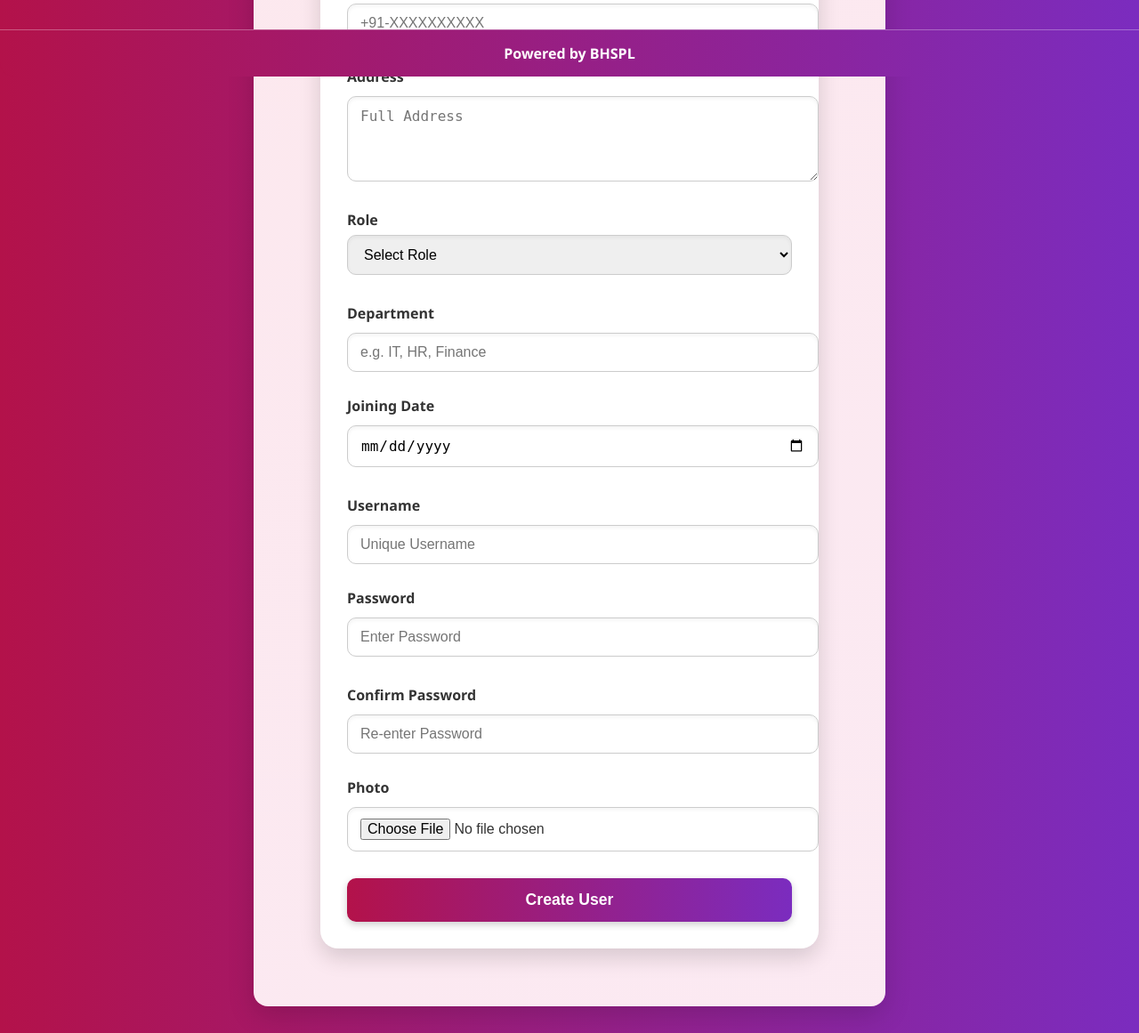
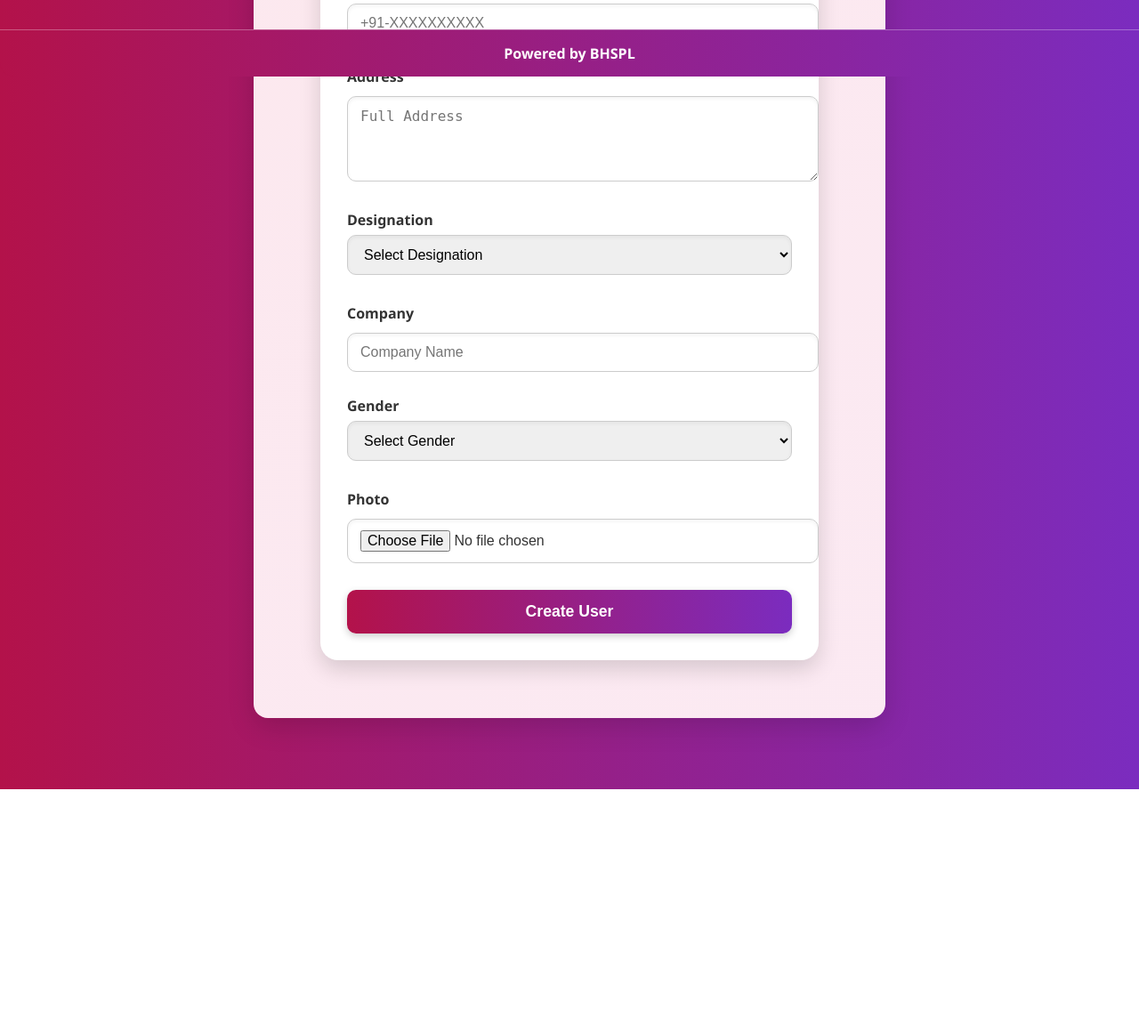
Before and after one commit to SIVA-KRISHNA23/vcard, a Flask app: page /create_user in a window 1280 px wide. Shown: the part 714-1875 px from the top of the page at 89% size. After the commit the page ends 1601 px from the top, so only its background shows below. Run offline with Flask 3, Linux system fonts and the light colour scheme; a user stored in the database is signed in.

Commit message:
Refactor user creation form fields and validation
Removed role and department fields, added designation and company fields. Updated gender selection and removed password fields from the form validation.

```diff
--- a/templates/create_user.html
+++ b/templates/create_user.html
@@ -42,45 +42,36 @@
 
         <div class="form-row">
             <div class="form-col">
-                <label for="role">Role</label>
-                <select id="role" name="role" required>
-                    <option value="" disabled selected>Select Role</option>
+                <label for="designation">Designation</label>
+                <select id="designation" name="designation" required>
+                    <option value="" disabled selected>Select Designation</option>
                     <option value="Admin">Admin</option>
                     <option value="Manager">Manager</option>
                     <option value="Employee">Employee</option>
                     <option value="Technician">Technician</option>
+                    <option value="Developer">Developer</option>
+                    <option value="Designer">Designer</option>
+                    <option value="Sales">Sales</option>
+                    <option value="Support">Support</option>
                 </select>
             </div>
             <div class="form-col">
-                <label for="department">Department</label>
-                <input type="text" id="department" name="department" placeholder="e.g. IT, HR, Finance">
+                <label for="company">Company</label>
+                <input type="text" id="company" name="company" placeholder="Company Name">
             </div>
         </div>
 
         <div class="form-row">
             <div class="form-col">
-                <label for="join_date">Joining Date</label>
-                <input type="date" id="join_date" name="join_date">
+                <label for="gender">Gender</label>
+                <select id="gender" name="gender">
+                    <option value="" disabled selected>Select Gender</option>
+                    <option value="Male">Male</option>
+                    <option value="Female">Female</option>
+                    <option value="Other">Other</option>
+                </select>
             </div>
             <div class="form-col">
-                <label for="username">Username</label>
-                <input type="text" id="username" name="username" placeholder="Unique Username" required>
-            </div>
-        </div>
-
-        <div class="form-row">
-            <div class="form-col">
-                <label for="password">Password</label>
-                <input type="password" id="password" name="password" placeholder="Enter Password" required>
-            </div>
-            <div class="form-col">
-                <label for="confirm_password">Confirm Password</label>
-                <input type="password" id="confirm_password" name="confirm_password" placeholder="Re-enter Password" required>
-            </div>
-        </div>
-
-        <div class="form-row">
-            <div class="form-col full-width">
                 <label for="photo">Photo</label>
                 <input type="file" id="photo" name="photo">
             </div>
@@ -116,8 +107,6 @@ function validateForm() {
     const name = document.getElementById("name").value.trim();
     const email = document.getElementById("email").value.trim();
     const phone = document.getElementById("phone").value.trim();
-    const password = document.getElementById("password").value.trim();
-    const confirmPassword = document.getElementById("confirm_password").value.trim();
 
     const emailRegex = /^[^\s@]+@[^\s@]+\.[^\s@]+$/;
     const phoneRegex = /^[0-9]{10}$/;
@@ -134,16 +123,6 @@ function validateForm() {
 
     if (!phoneRegex.test(phone)) {
         alert("Please enter a valid 10-digit phone number.");
-        return false;
-    }
-
-    if (password.length < 6) {
-        alert("Password must be at least 6 characters long.");
-        return false;
-    }
-
-    if (password !== confirmPassword) {
-        alert("Passwords do not match.");
         return false;
     }
 
@@ -164,6 +143,7 @@ document.getElementById("phone").addEventListener("input", function() {
     padding: 35px 30px;
     border-radius: 16px;
     box-shadow: 0 10px 30px rgba(0,0,0,0.15);
+    margin-bottom: 80px; /* Added to account for fixed footer */
 }
 
 .btn-back {
```
